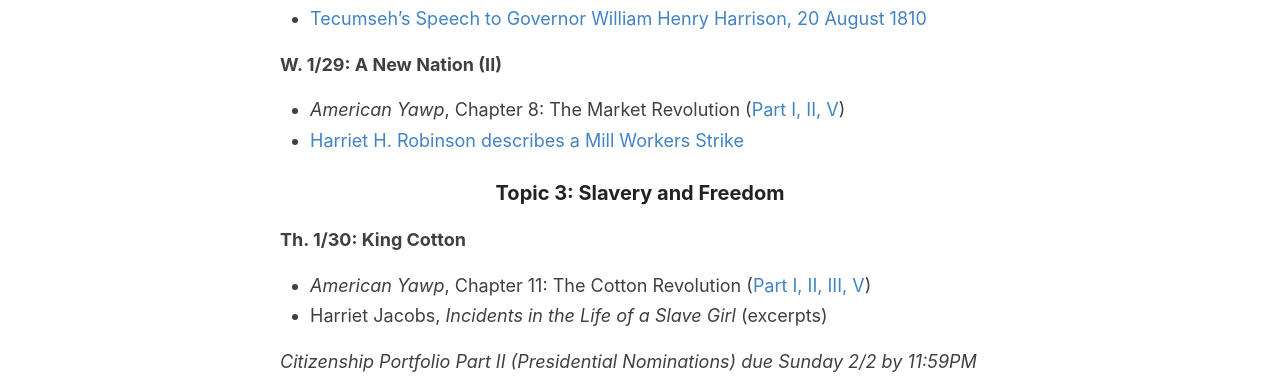
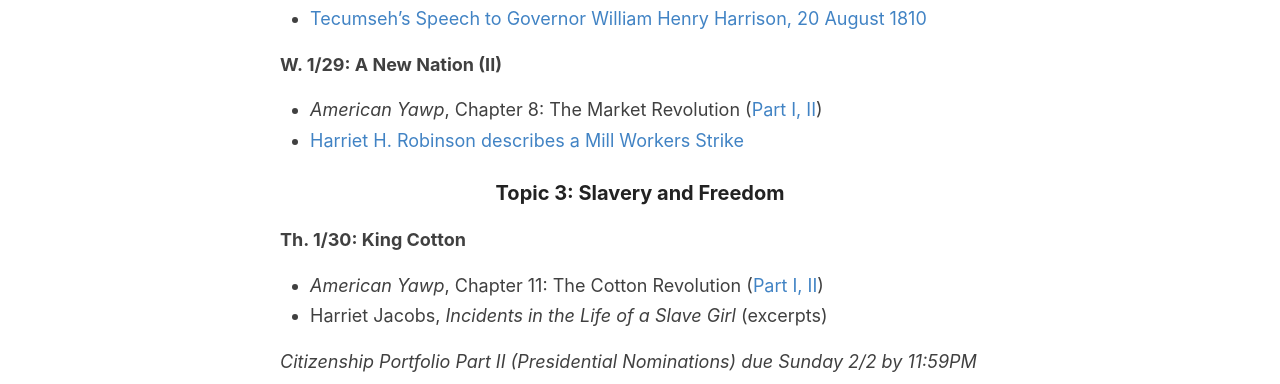
Before and after one commit to cblevins/f20-us-since-1876, a Jekyll site: the page built from schedule.md, in a window 1280 px wide and 900 px high, scrolled down 1828 px. Shown: the part 161-545 px from the top of the window. Built offline with Jekyll 4.4.1, drawn with Linux system fonts in a browser that asks for light colours.

Commit message:
textbook changes

```diff
--- a/schedule.md
+++ b/schedule.md
@@ -53,13 +53,13 @@ permalink: /schedule/
 - [Tecumseh's Speech to Governor William Henry Harrison, 20 August 1810](https://www.dropbox.com/s/jl3cdzx6i0xpl0s/tecumseh_1810.docx?dl=0)
 
 **W. 1/29: A New Nation (II)**
-- *American Yawp*, Chapter 8: The Market Revolution ([Part I, II, V](http://www.americanyawp.com/text/08-the-market-revolution/))
+- *American Yawp*, Chapter 8: The Market Revolution ([Part I, II](http://www.americanyawp.com/text/08-the-market-revolution/))
 - [Harriet H. Robinson describes a Mill Workers Strike](http://www.americanyawp.com/reader/the-market-revolution/harriet-h-robinson-describes-a-mill-workers-strike-1863/)
 
 ### Topic 3: Slavery and Freedom
 
 **Th. 1/30: King Cotton**
-- *American Yawp*, Chapter 11: The Cotton Revolution ([Part I, II, III, V](http://www.americanyawp.com/text/11-the-cotton-revolution))
+- *American Yawp*, Chapter 11: The Cotton Revolution ([Part I, II](http://www.americanyawp.com/text/11-the-cotton-revolution))
 - Harriet Jacobs, *Incidents in the Life of a Slave Girl* (excerpts)
 
 *Citizenship Portfolio Part II (Presidential Nominations) due Sunday 2/2 by 11:59PM*
```
